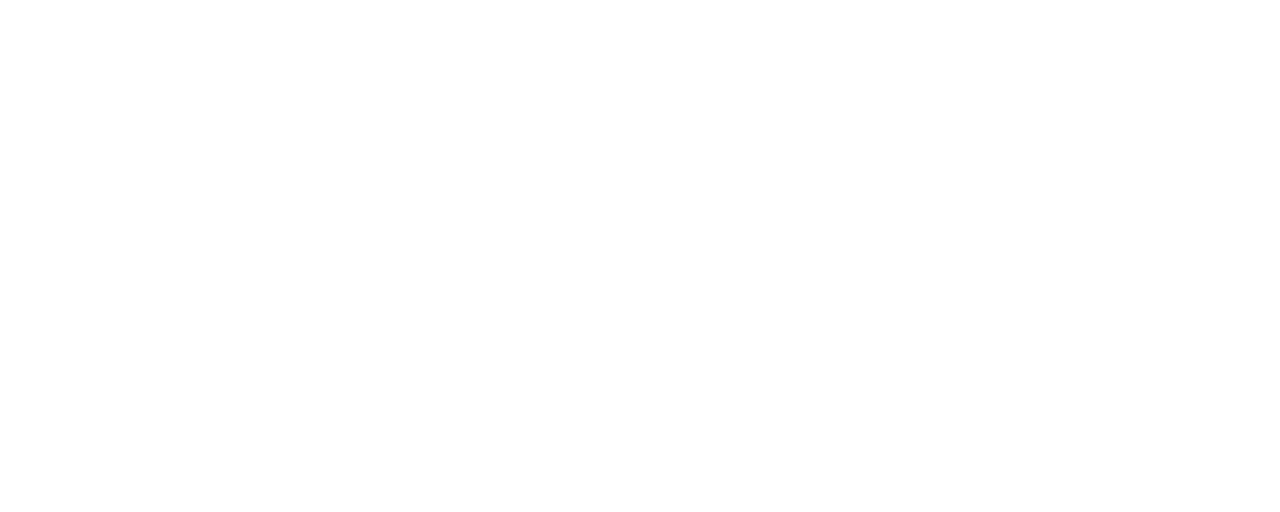
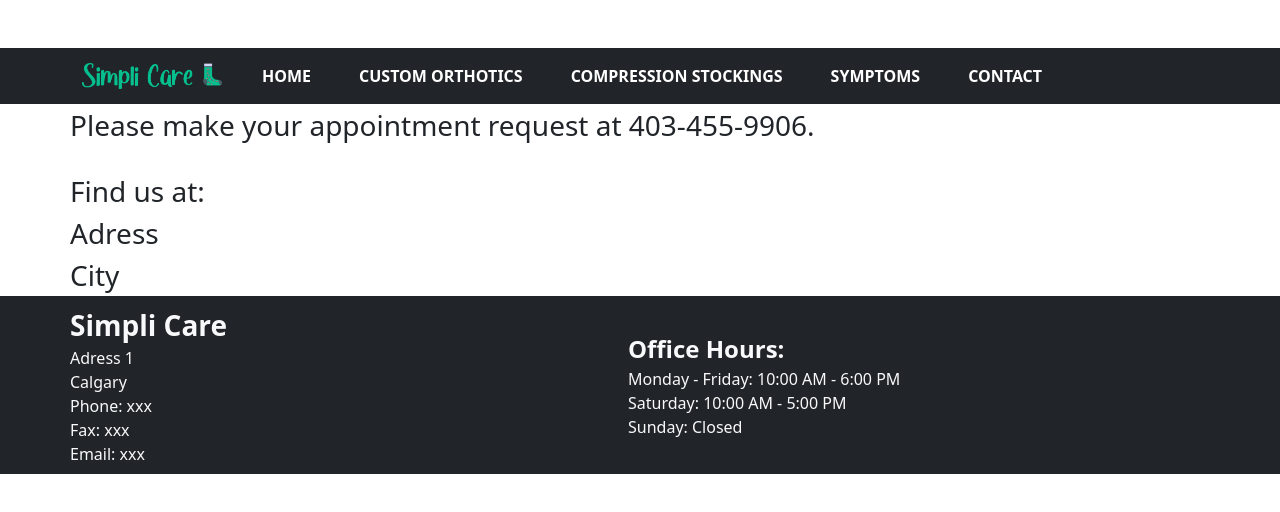
Before and after one commit to shashako/simplicareyyc_home, a React app: page /contact-us in a window 1280 px wide. Before the commit this address had no page. Built offline with nearby package versions, Linux system fonts and the light colour scheme.

Commit message:
update UI

```diff
--- a/package.json
+++ b/package.json
@@ -5,8 +5,8 @@
   "description": "FE React JS",
   "main": "index.js",
   "scripts": {
-    "start": "react-scripts start",
-    "start-beta": "npm run start",
+    "start": "set PUBLIC_URL=/&&react-scripts start",
+    "start-prod": "react-scripts start",
     "build": "react-scripts build"
   },
   "author": "",
--- /dev/null
+++ b/public/css/header.css
@@ -0,0 +1,8 @@
+.menu-header {
+  color:white;
+  text-decoration:none;
+  font-weight: bolder;
+}
+.menu-header:hover {
+  color: rgb(73, 182, 73);
+}
--- a/public/index.html
+++ b/public/index.html
@@ -4,11 +4,15 @@
     <meta name="viewport"
           content="width=device-width, user-scalable=no, initial-scale=1.0, maximum-scale=1.0, minimum-scale=1.0">
     <meta http-equiv="X-UA-Compatible" content="ie=edge">
-    <title>ReactJS Basics</title>
+    <title>Simpli Care</title>
     <link
       rel="stylesheet"
       href="css/carousel.css"
     >
+    <link
+    rel="stylesheet"
+    href="css/header.css"
+   >
 
 
 </head>
--- /dev/null
+++ b/src/containers/Contact.js
@@ -0,0 +1,24 @@
+import React from "react";
+import { Container, Form, Ratio, Row } from "react-bootstrap";
+import { Footer } from "./Footer";
+import { Header } from "./Header";
+
+export class  Contact extends React.Component {
+    render() {
+        return (
+        <><Header />
+
+        <Container className="">
+            <Row className="fs-3"> Please make your appointment request at 403-455-9906.<br/> </Row>
+            <Row> <br/> </Row>
+            <Row className="fs-3"> Find us at:<br/>Adress <br/> City  </Row>
+            <Row>
+
+
+            </Row>
+        </Container>
+
+        <Footer /></>
+        )
+    }
+}
--- a/src/containers/Footer.js
+++ b/src/containers/Footer.js
@@ -1,5 +1,5 @@
 import React from 'react';
-import { Container, Navbar, Nav, Row, Col } from 'react-bootstrap';
+import { Container, Navbar, Row, Col } from 'react-bootstrap';
 
 export class  Footer extends React.Component {
     render() {
@@ -8,7 +8,7 @@ export class  Footer extends React.Component {
             <Container className="text-light">
 
                 <Col>
-            <Row className="fs-3 fw-bold">Company Name</Row>
+                    <Row className="fs-3 fw-bold">Simpli Care</Row>
                     <Row className="">Adress 1</Row>
                     <Row className="">Calgary</Row>
                     <Row className="">Phone: xxx</Row>
--- a/src/containers/Header.js
+++ b/src/containers/Header.js
@@ -6,18 +6,20 @@ export class  Header extends React.Component {
         return (
     <Navbar bg="dark" variant="dark">
       <Container>
-        <Navbar.Brand href="#home">React-Bootstrap</Navbar.Brand>
+        <Navbar.Brand >
+        <img
+          src="./images/logo/logo.png"
+            width="140"
+        />
+        </Navbar.Brand>
         <Navbar.Toggle aria-controls="basic-navbar-nav" />
         <Navbar.Collapse id="basic-navbar-nav">
           <Nav className="me-auto">
-            <Nav.Link href="#home">Home</Nav.Link>
-            <Nav.Link href="#link">Custom Orthotics</Nav.Link>
-            <Nav.Link href="#link">Compression Stockings</Nav.Link>
-            <Nav.Link href="#link">Symptoms</Nav.Link>
-            <Nav.Link href="#link">Our Specialist</Nav.Link>
-            <Nav.Link href="#link">Products</Nav.Link>
-            <Nav.Link href="#link">Location & Contact</Nav.Link>
-            <Nav.Link href="#link">Mattresses</Nav.Link>
+            <Nav.Link href="/home" className=' mx-3'><a className="menu-header">HOME</a></Nav.Link>
+            <Nav.Link href="/" className=' mx-3'><a className="menu-header">CUSTOM ORTHOTICS</a></Nav.Link>
+            <Nav.Link href="/" className=' mx-3'><a className="menu-header">COMPRESSION STOCKINGS</a></Nav.Link>
+            <Nav.Link href="/" className=' mx-3'><a className="menu-header">SYMPTOMS</a></Nav.Link>
+            <Nav.Link href="/contact-us" className=' mx-3'><a className="menu-header">CONTACT</a></Nav.Link>
           </Nav>
         </Navbar.Collapse>
       </Container>
--- a/src/index.js
+++ b/src/index.js
@@ -3,14 +3,17 @@ import { createRoot } from 'react-dom/client';
 import { BrowserRouter, Route, Routes } from 'react-router-dom';
 import {Home} from "./containers/Home";
 import 'bootstrap/dist/css/bootstrap.min.css';
+import { Contact } from './containers/Contact';
 
 const root = createRoot(document.getElementById('root'));
 export default function App() {
   return (
     <BrowserRouter>
-      <Routes>
-        <Route path="/simplicareyyc_home/" element={<Home />}>
-        </Route>
+      <Routes path="/">
+        <Route path="/" element={<Home />}></Route>
+        <Route path="/home" element={<Home />}></Route>
+        <Route path="/contact-us" element={<Contact />}></Route>
+
       </Routes>
     </BrowserRouter>
   );
```
Also changed, not shown: public/images/logo/logo.png (added). Lines whose indentation alone changed are shown as unchanged.
